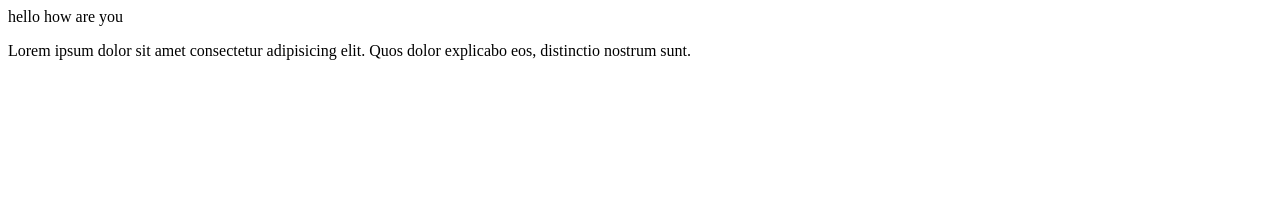
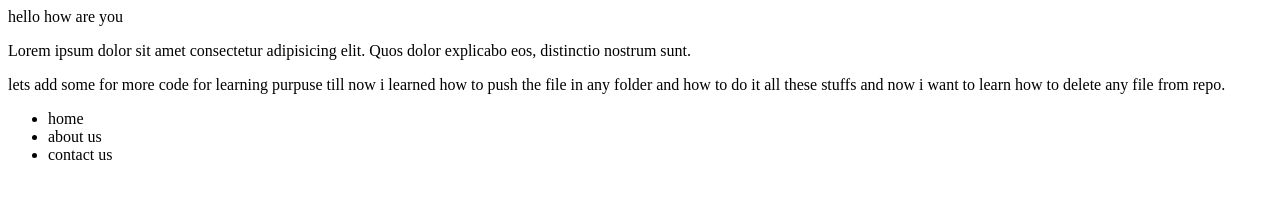
Before and after one commit to Rahul5101/learning-git, a plain HTML site: page index.html in a window 1280 px wide. Drawn offline with Linux system fonts and the light colour scheme.

Commit message:
add something to index.html

```diff
--- a/index.html
+++ b/index.html
@@ -8,6 +8,19 @@
 <body>
     hello how are you
 
-    <p>Lorem ipsum dolor sit amet consectetur adipisicing elit. Quos dolor explicabo eos, distinctio nostrum sunt.</p>
+    <p>Lorem ipsum dolor sit amet consectetur adipisicing elit.
+         Quos dolor explicabo eos, distinctio nostrum sunt.</p>
+
+    <p>lets add some for more code for learning purpuse till
+        now i learned how to push the file in any folder and how
+        to do it all these stuffs and now i want to learn how to delete
+        any file from repo.
+    </p>
+
+    <ul>
+        <li>home</li>
+        <li>about us</li>
+        <li>contact us</li>
+    </ul>
 </body>
 </html>
```
